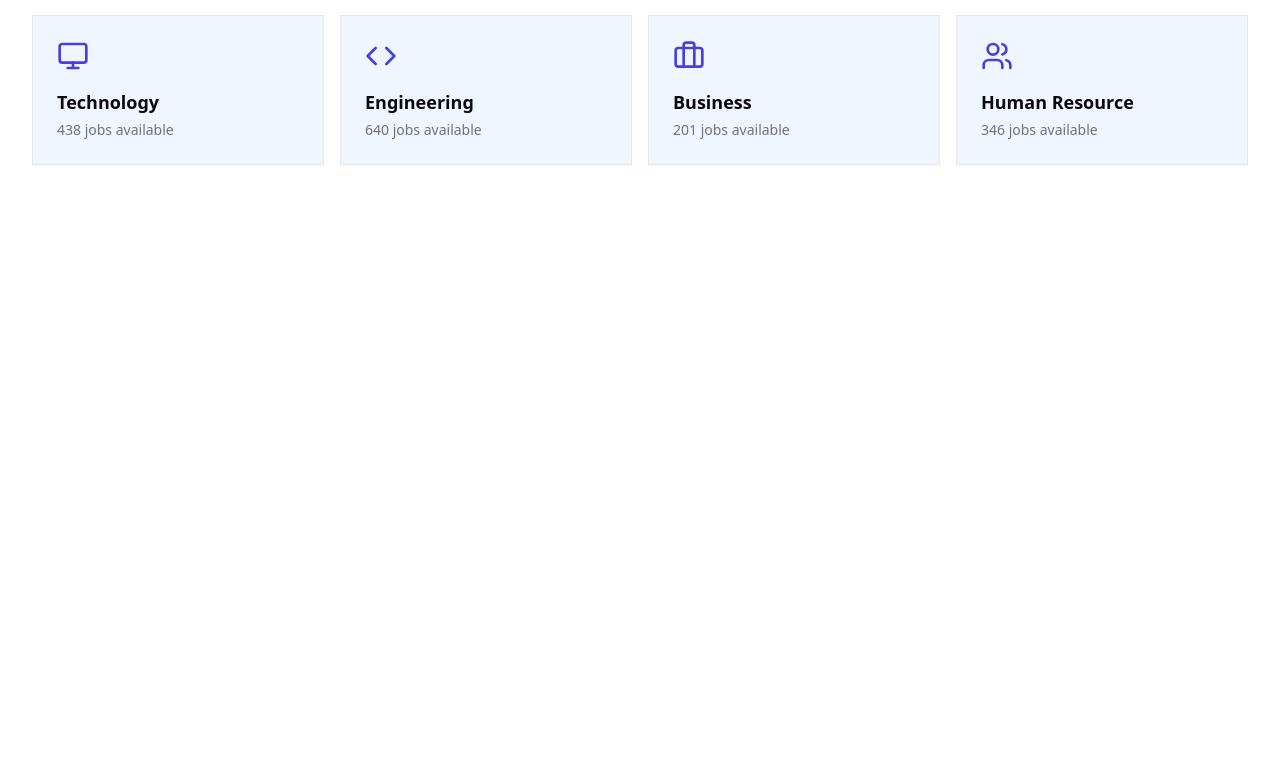
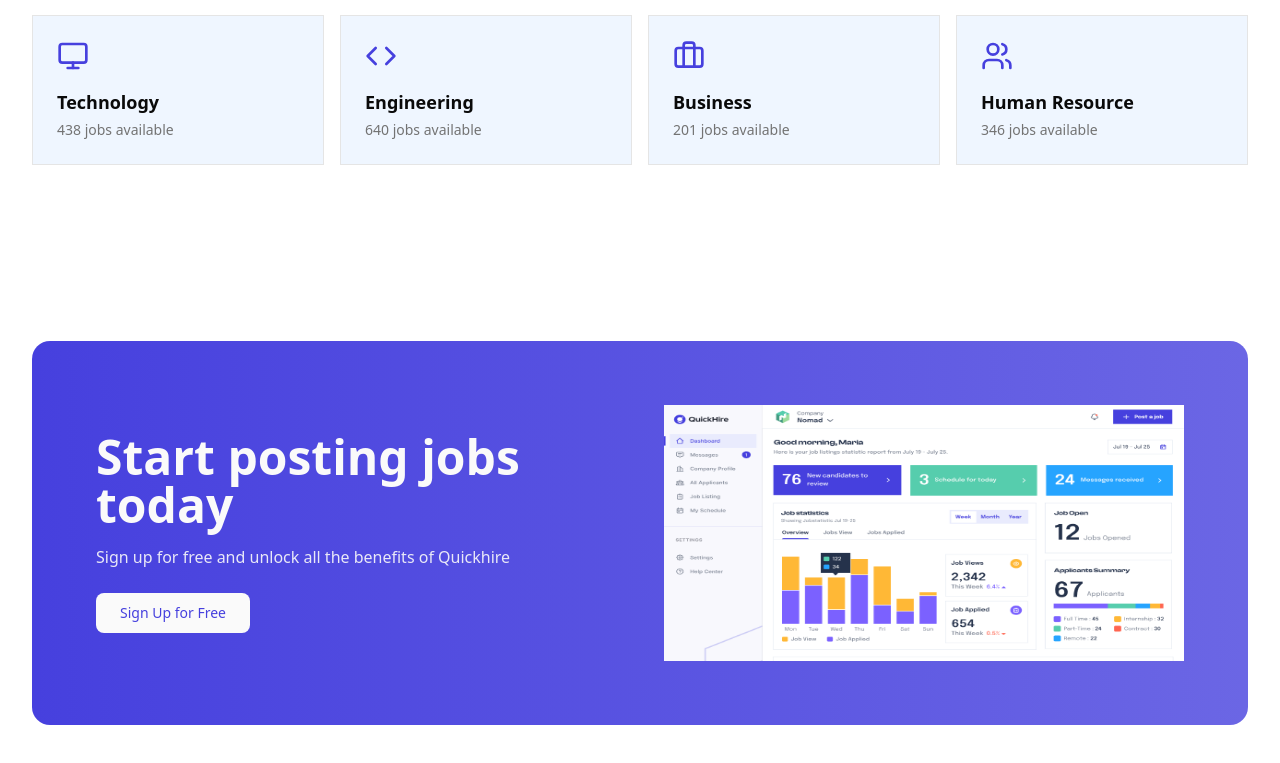
Before and after one commit to rabiulkhan7224/quickhire, a Next.js app: page / in a window 1280 px wide. Shown: the part 1301-2064 px from the top of the page. Before the commit the page ends 1562 px from the top, so only its background shows below. Built offline with nearby package versions, Linux system fonts and the light colour scheme.

Commit message:
Job cta section ui added

```diff
--- a/app/(root)/page.tsx
+++ b/app/(root)/page.tsx
@@ -1,5 +1,6 @@
 import { Categories } from "@/components/Categories";
 import { Companies } from "@/components/Companies";
+import { CTA } from "@/components/CTA";
 import { Hero } from "@/components/hero";
 
 export default function Home() {
@@ -8,6 +9,7 @@ export default function Home() {
       <Hero />
       <Companies />
       <Categories />
+      <CTA/>
    </div>
   );
 }
--- /dev/null
+++ b/components/CTA.tsx
@@ -0,0 +1,39 @@
+
+import { Button } from '@/components/ui/button'
+import Image from 'next/image'
+
+export function CTA() {
+  return (
+    <section className="py-12 md:py-20">
+      <div className="container mx-auto px-4">
+        <div className="grid items-center gap-8 rounded-2xl bg-gradient-to-r from-primary to-primary/80 p-8 md:grid-cols-2 md:gap-12 md:p-12 lg:p-16">
+          {/* Left Content */}
+          <div className="text-primary-foreground">
+            <h2 className="mb-4 text-3xl font-bold md:text-5xl">
+              Start posting jobs today
+            </h2>
+            <p className="mb-6 text-primary-foreground/90">
+              Sign up for free and unlock all the benefits of Quickhire
+            </p>
+            <Button
+              size="lg"
+              className="bg-primary-foreground text-primary hover:bg-primary-foreground/90"
+            >
+              Sign Up for Free
+            </Button>
+          </div>
+
+          {/* Right Image */}
+          <div className="relative  bottom-0 h-64 ">
+           <Image
+           src={'/cta-image.png'}
+           alt='cta-image'
+              fill
+           className=''
+           />
+          </div>
+        </div>
+      </div>
+    </section>
+  )
+}
```
Also changed, not shown: public/cta-image.png (added).
